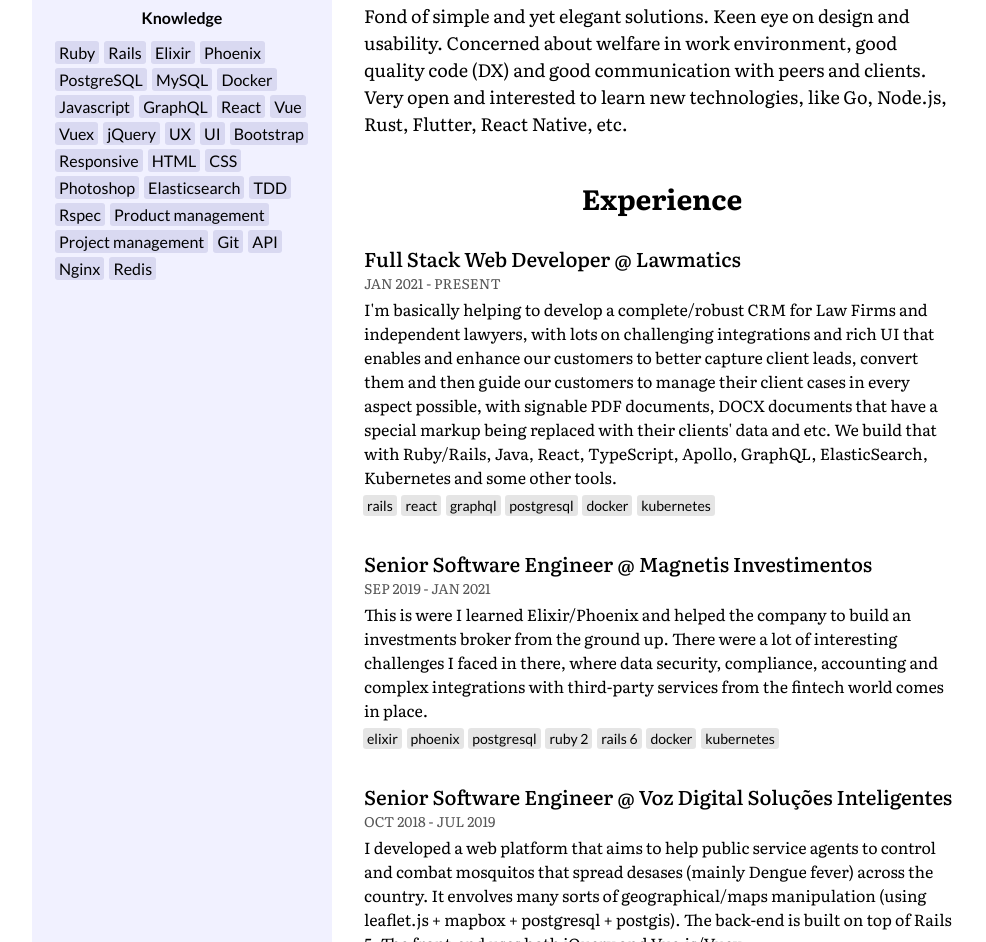
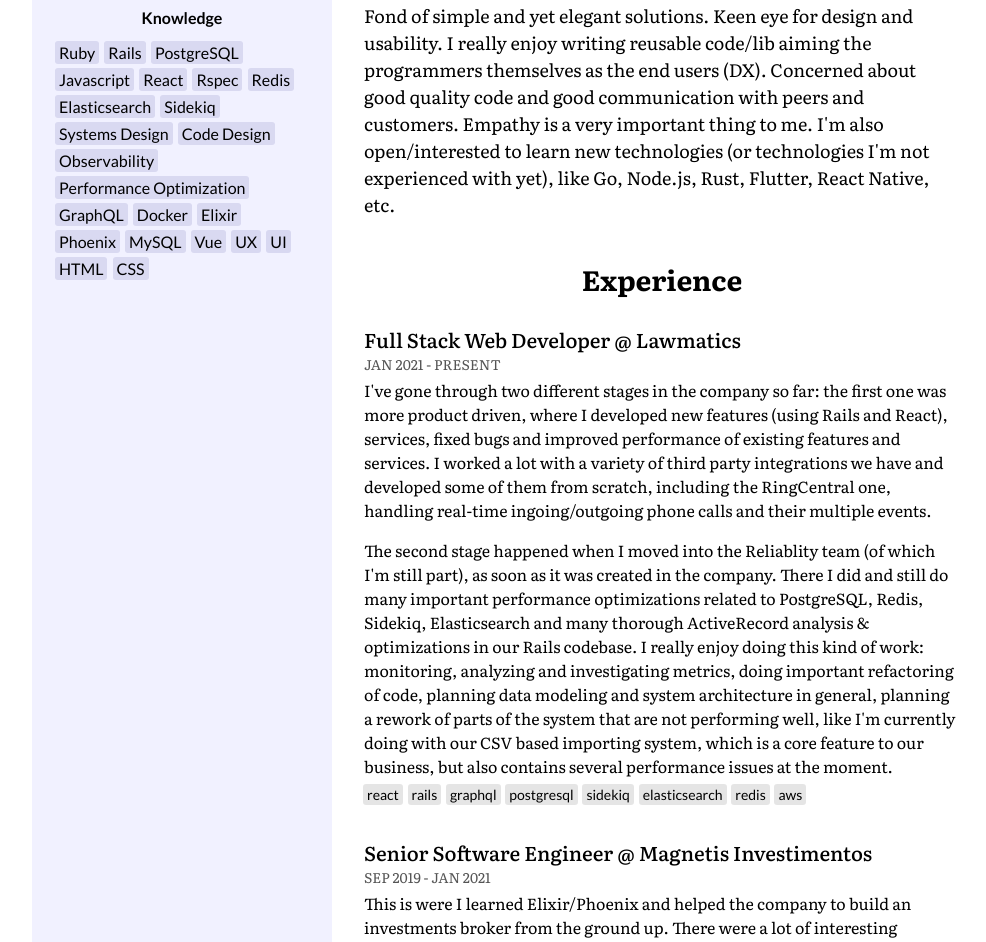
Before and after one commit to leandro/leandrocamargo.org, a plain HTML site: page index.html in a window 1280 px wide. Shown: the part 304-1246 px from the top of the page, without its empty margins (128-1114 px from the left). Drawn offline with Linux system fonts and the light colour scheme.

Commit message:
Update LM job info, update skills, reword some stuff and fix typos

```diff
--- a/index.html
+++ b/index.html
@@ -32,33 +32,27 @@
           <ul>
             <li>Ruby</li>
             <li>Rails</li>
+            <li>PostgreSQL</li>
+            <li>Javascript</li>
+            <li>React</li>
+            <li>Rspec</li>
+            <li>Redis</li>
+            <li>Elasticsearch</li>
+            <li>Sidekiq</li>
+            <li>Systems Design</li>
+            <li>Code Design</li>
+            <li>Observability</li>
+            <li>Performance Optimization</li>
+            <li>GraphQL</li>
+            <li>Docker</li>
             <li>Elixir</li>
             <li>Phoenix</li>
-            <li>PostgreSQL</li>
             <li>MySQL</li>
-            <li>Docker</li>
-            <li>Javascript</li>
-            <li>GraphQL</li>
-            <li>React</li>
             <li>Vue</li>
-            <li>Vuex</li>
-            <li>jQuery</li>
             <li>UX</li>
             <li>UI</li>
-            <li>Bootstrap</li>
-            <li>Responsive</li>
             <li>HTML</li>
             <li>CSS</li>
-            <li>Photoshop</li>
-            <li>Elasticsearch</li>
-            <li>TDD</li>
-            <li>Rspec</li>
-            <li>Product management</li>
-            <li>Project management</li>
-            <li>Git</li>
-            <li>API</li>
-            <li>Nginx</li>
-            <li>Redis</li>
           </ul>
         </div>
       </aside>
@@ -73,12 +67,12 @@
           <ul>
             <li>Software Engineer based in Goiânia, Brazil.</li>
             <li>Working professionally since 2004.</li>
-            <li>Around 11 years of remote work experience.</li>
-            <li>Expertises: full stack web development, product management, MVPs, project management, UX, data/system architecture.</li>
-            <li>Over 13 years of experience with Ruby/Rails.</li>
+            <li>Around 13 years of experience working remotely.</li>
+            <li>Expertises: systems design, performance optimization, refactoring, full stack web development, DX.</li>
+            <li>15/16 years of experience with Ruby/Rails.</li>
           </ul>
 
-          <p>Fond of simple and yet elegant solutions. Keen eye on design and usability. Concerned about welfare in work environment, good quality code (DX) and good communication with peers and clients. Very open and interested to learn new technologies, like Go, Node.js, Rust, Flutter, React Native, etc.</p>
+          <p>Fond of simple and yet elegant solutions. Keen eye for design and usability. I really enjoy writing reusable code/lib aiming the programmers themselves as the end users (DX). Concerned about good quality code and good communication with peers and customers. Empathy is a very important thing to me. I'm also open/interested to learn new technologies (or technologies I'm not experienced with yet), like Go, Node.js, Rust, Flutter, React Native, etc.</p>
         </section>
 
         <section class="experience">
@@ -87,14 +81,17 @@
           <div class="experience-item">
             <h4>Full Stack Web Developer @ Lawmatics</h4>
             <div class="period">Jan 2021 - Present</div>
-            <p>I'm basically helping to develop a complete/robust CRM for Law Firms and independent lawyers, with lots on challenging integrations and rich UI that enables and enhance our customers to better capture client leads, convert them and then guide our customers to manage their client cases in every aspect possible, with signable PDF documents, DOCX documents that have a special markup being replaced with their clients' data and etc. We build that with Ruby/Rails, Java, React, TypeScript, Apollo, GraphQL, ElasticSearch, Kubernetes and some other tools.</p>
+            <p>I've gone through two different stages in the company so far: the first one was more product driven, where I developed new features (using Rails and React), services, fixed bugs and improved performance of existing features and services. I worked a lot with a variety of third party integrations we have and developed some of them from scratch, including the RingCentral one, handling real-time ingoing/outgoing phone calls and their multiple events.</p>
+            <p>The second stage happened when I moved into the Reliablity team (of which I'm still part), as soon as it was created in the company. There I did and still do many important performance optimizations related to PostgreSQL, Redis, Sidekiq, Elasticsearch and many thorough ActiveRecord analysis &amp; optimizations in our Rails codebase. I really enjoy doing this kind of work: monitoring, analyzing and investigating metrics, doing important refactoring of code, planning data modeling and system architecture in general, planning a rework of parts of the system that are not performing well, like I'm currently doing with our CSV based importing system, which is a core feature to our business, but also contains several performance issues at the moment.</p>
             <ul class='techs'>
+              <li>react</li>
               <li>rails</li>
-              <li>react</li>
               <li>graphql</li>
               <li>postgresql</li>
-              <li>docker</li>
-              <li>kubernetes</li>
+              <li>sidekiq</li>
+              <li>elasticsearch</li>
+              <li>redis</li>
+              <li>aws</li>
             </ul>
           </div>
 
@@ -116,7 +113,7 @@
           <div class="experience-item">
             <h4>Senior Software Engineer @ Voz Digital Soluções Inteligentes</h4>
             <div class="period">Oct 2018 - Jul 2019</div>
-            <p>I developed a web platform that aims to help public service agents to control and combat mosquitos that spread desases (mainly Dengue fever) across the country. It envolves many sorts of geographical/maps manipulation (using leaflet.js + mapbox + postgresql + postgis). The back-end is built on top of Rails 5. The front-end uses both jQuery and Vue.js/Vuex.</p>
+            <p>I developed a web platform that aims to help public service agents to control and combat mosquitos that spread diseases (mainly Dengue fever) across the country. It envolves many sorts of geographical/maps manipulation (using leaflet.js + mapbox + postgresql + postgis). The back-end is built on top of Rails 5. The front-end uses both jQuery and Vue.js/Vuex.</p>
             <ul class='techs'>
               <li>ruby 2.x</li>
               <li>rails 5</li>
```
